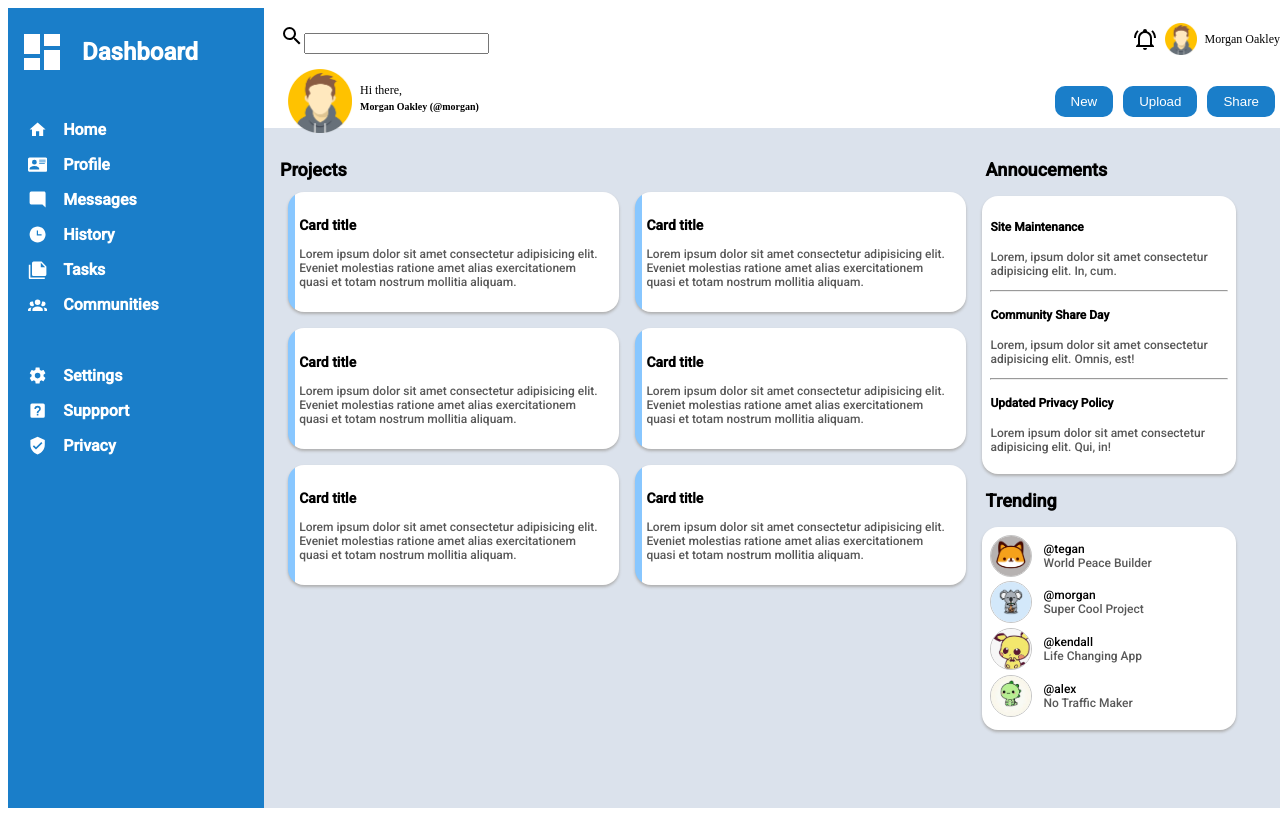
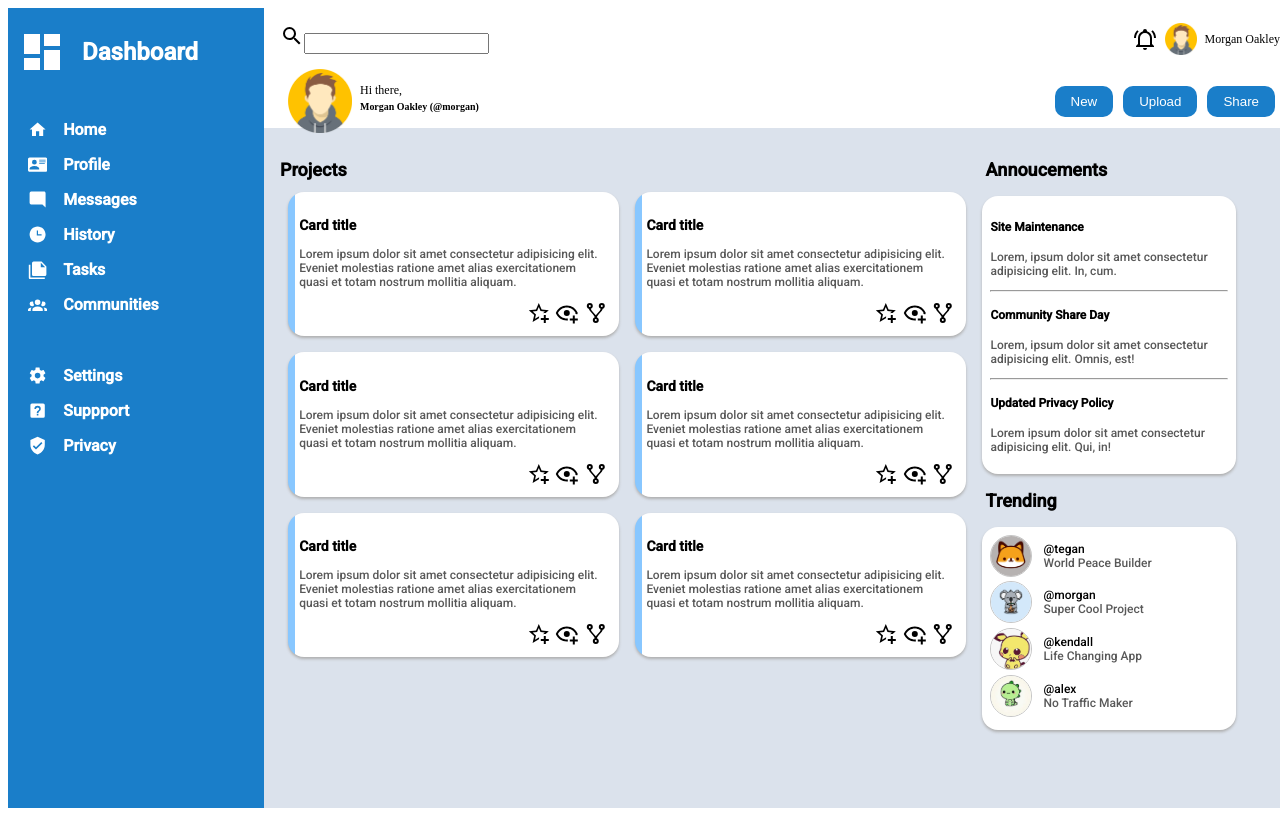
Before and after one commit to dyau172/the-odin-project, a React (Create React App) app in the folder 2-admin-dashboard/: page / in a window 1280 px wide. Shown: the top 840 px of the page. Built offline with nearby package versions, Linux system fonts and the light colour scheme.

Commit message:
added interaction icons

```diff
--- a/2-admin-dashboard/src/components/Dashboard.jsx
+++ b/2-admin-dashboard/src/components/Dashboard.jsx
@@ -1,4 +1,6 @@
 import React from './dashboard.scss'
+import Icon from '@mdi/react'
+import { mdiStarPlusOutline, mdiEyePlusOutline, mdiSourceFork } from '@mdi/js';
 
 export default function Dashboard() {
   return (
@@ -9,28 +11,94 @@ export default function Dashboard() {
           <div className="card">
             <h3>Card title</h3>
             <p>Lorem ipsum dolor sit amet consectetur adipisicing elit. Eveniet molestias ratione amet alias exercitationem quasi et totam nostrum mollitia aliquam.</p>
+            <div className="interactions">
+              <Icon className='icon'
+                path={mdiStarPlusOutline}
+                size={1} />
+              <Icon className='icon'
+                path={mdiEyePlusOutline}
+                size={1} />
+              <Icon className='icon'
+                path={mdiSourceFork}
+                size={1} />
+            </div>
           </div>
           <div className="card">
             <h3>Card title</h3>
             <p>Lorem ipsum dolor sit amet consectetur adipisicing elit. Eveniet molestias ratione amet alias exercitationem quasi et totam nostrum mollitia aliquam.</p>
+            <div className="interactions">
+              <Icon className='icon'
+                path={mdiStarPlusOutline}
+                size={1} />
+              <Icon className='icon'
+                path={mdiEyePlusOutline}
+                size={1} />
+              <Icon className='icon'
+                path={mdiSourceFork}
+                size={1} />
+            </div>
           </div>
           <div className="card">
             <h3>Card title</h3>
             <p>Lorem ipsum dolor sit amet consectetur adipisicing elit. Eveniet molestias ratione amet alias exercitationem quasi et totam nostrum mollitia aliquam.</p>
+            <div className="interactions">
+              <Icon className='icon'
+                path={mdiStarPlusOutline}
+                size={1} />
+              <Icon className='icon'
+                path={mdiEyePlusOutline}
+                size={1} />
+              <Icon className='icon'
+                path={mdiSourceFork}
+                size={1} />
+            </div>
           </div>
         </div>
         <div className="card-column">
           <div className="card">
             <h3>Card title</h3>
             <p>Lorem ipsum dolor sit amet consectetur adipisicing elit. Eveniet molestias ratione amet alias exercitationem quasi et totam nostrum mollitia aliquam.</p>
+            <div className="interactions">
+              <Icon className='icon'
+                path={mdiStarPlusOutline}
+                size={1} />
+              <Icon className='icon'
+                path={mdiEyePlusOutline}
+                size={1} />
+              <Icon className='icon'
+                path={mdiSourceFork}
+                size={1} />
+            </div>
           </div>
           <div className="card">
             <h3>Card title</h3>
             <p>Lorem ipsum dolor sit amet consectetur adipisicing elit. Eveniet molestias ratione amet alias exercitationem quasi et totam nostrum mollitia aliquam.</p>
+            <div className="interactions">
+              <Icon className='icon'
+                path={mdiStarPlusOutline}
+                size={1} />
+              <Icon className='icon'
+                path={mdiEyePlusOutline}
+                size={1} />
+              <Icon className='icon'
+                path={mdiSourceFork}
+                size={1} />
+            </div>
           </div>
           <div className="card">
             <h3>Card title</h3>
             <p>Lorem ipsum dolor sit amet consectetur adipisicing elit. Eveniet molestias ratione amet alias exercitationem quasi et totam nostrum mollitia aliquam.</p>
+            <div className="interactions">
+              <Icon className='icon'
+                path={mdiStarPlusOutline}
+                size={1} />
+              <Icon className='icon'
+                path={mdiEyePlusOutline}
+                size={1} />
+              <Icon className='icon'
+                path={mdiSourceFork}
+                size={1} />
+            </div>
           </div>
         </div>
 
--- a/2-admin-dashboard/src/components/dashboard.scss
+++ b/2-admin-dashboard/src/components/dashboard.scss
@@ -46,10 +46,19 @@
 
 
 
+            }
 
+            .interactions{
+                display: flex;
+                justify-content: flex-end;
+
+                .icon{
+                    padding-left: 0.3rem;
+                }
             }
 
         }
+
 
 
 
```
